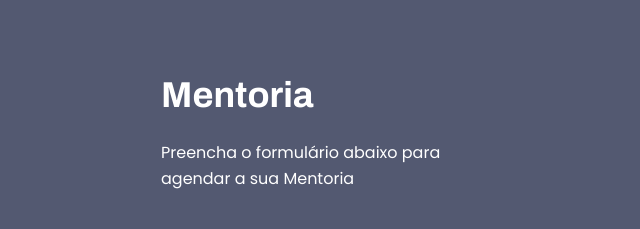
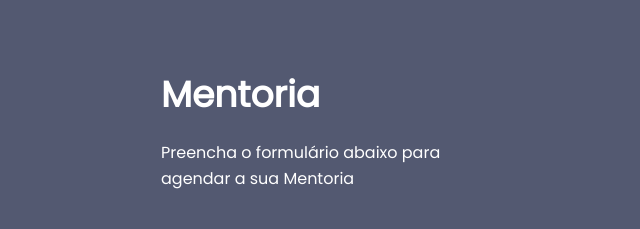
Before and after one commit to GabrielRdev/stage03-desafio, a plain HTML site: page index.html in a window 1280 px wide. Shown: the top 229 px of the page, 111-751 px from the left. Drawn offline with Linux system fonts and the light colour scheme.

Commit message:
ajustes finais

```diff
--- a/styles.css
+++ b/styles.css
@@ -40,7 +40,7 @@ header {
 }
 
 header h1 {
-  font-family: 'Archivo', sans-serif;
+  font-family: 'Archivo' sans-serif;
   font-weight: bold;
   font-size: 36px;
   line-height: 42px;
```
